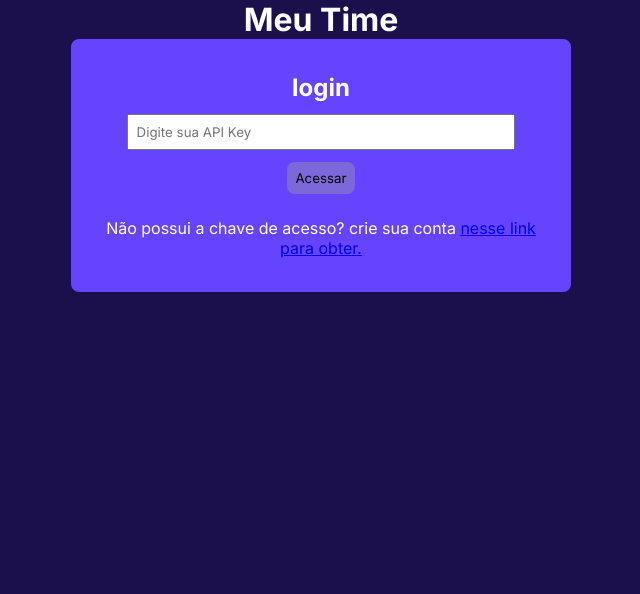
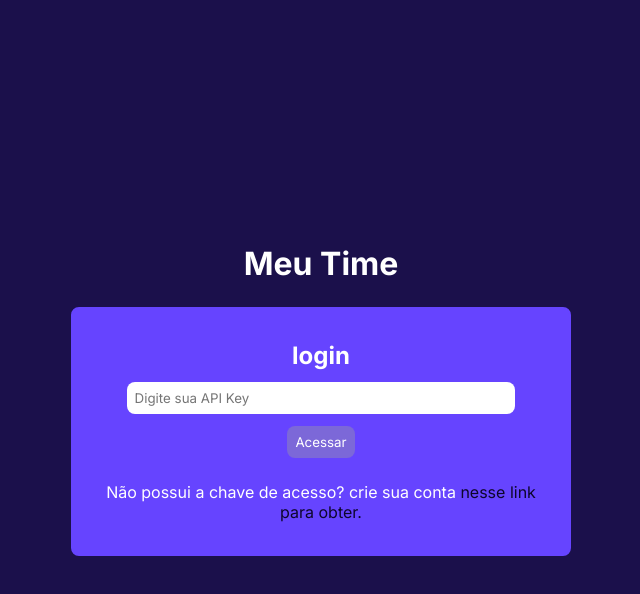
Before and after one commit to guicostads/meu-time, a React (Vite) app in the folder API-football/: page / in a window 1280 px wide. Shown: the top 594 px of the page, without its empty margins (319-959 px from the left). Built offline with nearby package versions, Linux system fonts and the light colour scheme.

Commit message:
login component update #2

```diff
--- a/API-football/src/App.jsx
+++ b/API-football/src/App.jsx
@@ -5,7 +5,6 @@ function App() {
   return (
     <>
       <div className="app">
-        <h1>Meu Time</h1>
         <Outlet />
       </div>
     </>
--- a/API-football/src/routes/Login.css
+++ b/API-football/src/routes/Login.css
@@ -1,3 +1,12 @@
+.login-container {
+  display: flex;
+  flex-direction: column;
+  justify-content: center;
+  align-items: center;
+  height: 100vh;
+  gap: 1.5rem;
+}
+
 .login {
   display: flex;
   flex-direction: column;
@@ -7,24 +16,34 @@
   border: 2px solid #64f;
   background-color: #64f;
   max-width: 500px;
-    border-radius: .5rem;
+  border-radius: 0.5rem;
   padding: 2rem;
-    gap: .75rem;
+  gap: 0.75rem;
 }
 
 .login input {
   width: 90%;
-    padding: .5rem;
+  padding: 0.5rem;
+  border-radius: 0.5rem;
+  border: none;
+  outline: none;
 }
 
 .login button {
-    padding: .5rem;
+  padding: 0.5rem;
   background-color: rgb(124, 104, 216);
-    border-radius: .5rem;
+  border-radius: 0.5rem;
   border: none;
   cursor: pointer;
+  color: white;
 }
 
+
 .login button:hover {
-    filter: brightness(.9);
+  filter: brightness(0.9);
 }
+
+.login a {
+    text-decoration: none;
+    color: rgb(13, 6, 44)
+}
--- a/API-football/src/routes/Login.jsx
+++ b/API-football/src/routes/Login.jsx
@@ -1,4 +1,4 @@
-import React, { useEffect, useState } from "react";
+import React, {useState } from "react";
 import { useNavigate } from "react-router-dom";
 import "./Login.css";
 
@@ -6,6 +6,7 @@ const Login = () => {
   const navigate = useNavigate();
   const [APIKey, setAPIKey] = useState("");
   const [errorMsg, setErrorMsg] = useState("");
+  const [isloading, setIsLoading] = useState(false);
 
   const validateAPIKey = async () => {
     try {
@@ -24,6 +25,7 @@ const Login = () => {
 
       // Check if the response has errors
       if (data.errors.length === 0) {
+        setIsLoading(true);
         setTimeout(() => {
           navigate("/tabelas");
         }, 1000); // Redirect after 1 second
@@ -34,7 +36,8 @@ const Login = () => {
   };
 
   return (
-    <div>
+    <div className="login-container">
+      <h1>Meu Time</h1>
       <div className="login">
         <h2>login</h2>
         <input
```
Lines whose indentation alone changed are shown as unchanged.
